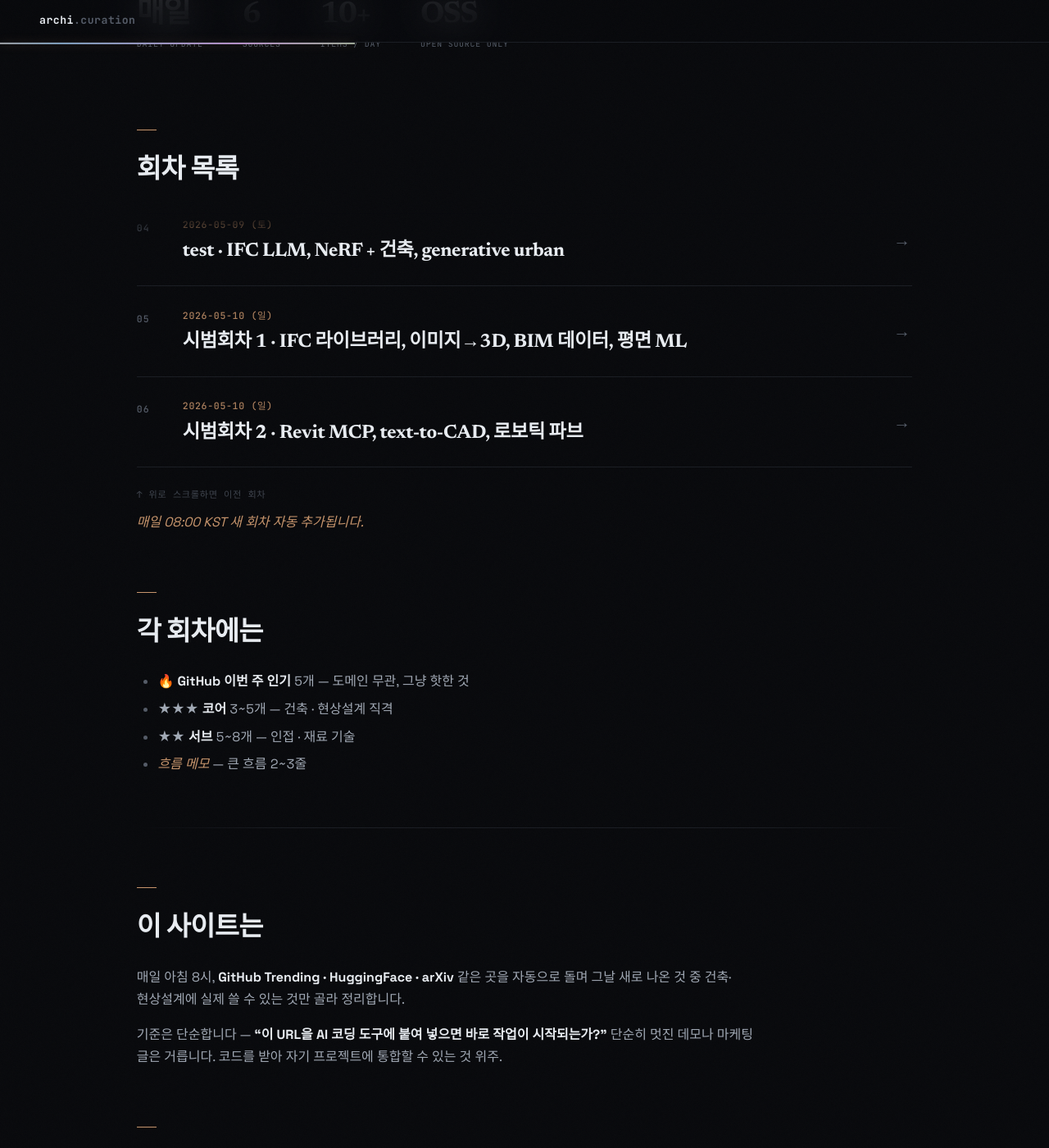
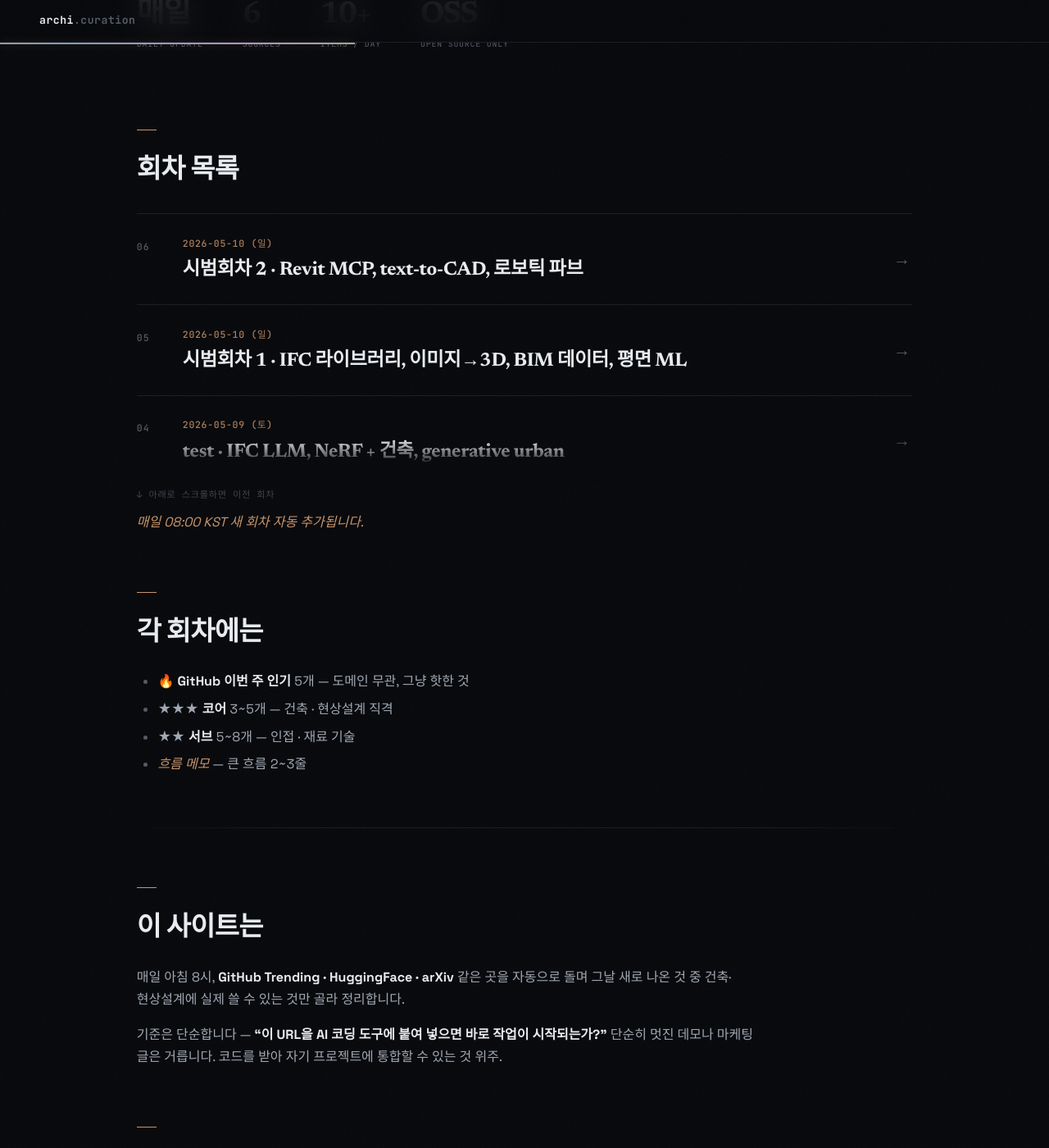
Before and after one commit to ghkch5gh-jpg/ainews-curation, a Jekyll site: the page built from index.md, in a window 1280 px wide and 1400 px high, scrolled down 481 px. Shown: the whole window at 82% size. Built offline with Jekyll 4.4.1, drawn with Linux system fonts in a browser that asks for light colours; some web fonts are replaced.

Commit message:
ux: latest at top, chronological numbering preserved (top=highest, bottom=01)

```diff
--- a/assets/css/style.css
+++ b/assets/css/style.css
@@ -376,9 +376,9 @@ pre code {
 .content ul.episode-list:has(li:nth-child(4)) {
   max-height: 310px;
   overflow-y: auto;
-  /* fade-out at TOP — older entries fade away, latest at bottom is full opacity */
-  mask-image: linear-gradient(to bottom, transparent, black 36px);
-  -webkit-mask-image: linear-gradient(to bottom, transparent, black 36px);
+  /* fade-out at BOTTOM — latest at top is full opacity, older below fades */
+  mask-image: linear-gradient(to bottom, black calc(100% - 36px), transparent);
+  -webkit-mask-image: linear-gradient(to bottom, black calc(100% - 36px), transparent);
   scrollbar-width: thin;
   scrollbar-color: var(--border) transparent;
 }
@@ -402,7 +402,7 @@ pre code {
   position: relative;
 }
 .content ul.episode-list:has(li:nth-child(4)) + p::before {
-  content: '↑ 위로 스크롤하면 이전 회차';
+  content: '↓ 아래로 스크롤하면 이전 회차';
   display: block;
   font-family: var(--mono);
   font-size: 0.7rem;
--- a/index.md
+++ b/index.md
@@ -18,12 +18,12 @@ stats:
 
 ## 회차 목록
 
+- [2026-05-10 (일) — 시범회차 2 · Revit MCP, text-to-CAD, 로보틱 파브](2026-05-10_일-2.html)
+- [2026-05-10 (일) — 시범회차 1 · IFC 라이브러리, 이미지→3D, BIM 데이터, 평면 ML](2026-05-10_일.html)
+- [2026-05-09 (토) — test · IFC LLM, NeRF + 건축, generative urban](#)
+- [2026-05-08 (금) — test · Rhino plugin AI, 평면 segmentation](#)
+- [2026-05-07 (목) — test · Revit Dynamo + LLM, depth → BIM](#)
 - [2026-05-06 (수) — test · Building footprint, GAN 외관 생성](#)
-- [2026-05-07 (목) — test · Revit Dynamo + LLM, depth → BIM](#)
-- [2026-05-08 (금) — test · Rhino plugin AI, 평면 segmentation](#)
-- [2026-05-09 (토) — test · IFC LLM, NeRF + 건축, generative urban](#)
-- [2026-05-10 (일) — 시범회차 1 · IFC 라이브러리, 이미지→3D, BIM 데이터, 평면 ML](2026-05-10_일.html)
-- [2026-05-10 (일) — 시범회차 2 · Revit MCP, text-to-CAD, 로보틱 파브](2026-05-10_일-2.html)
 {:.episode-list}
 
 *매일 08:00 KST 새 회차 자동 추가됩니다.*
```
Also changed, not shown: _layouts/default.html (+5 -9 lines).
